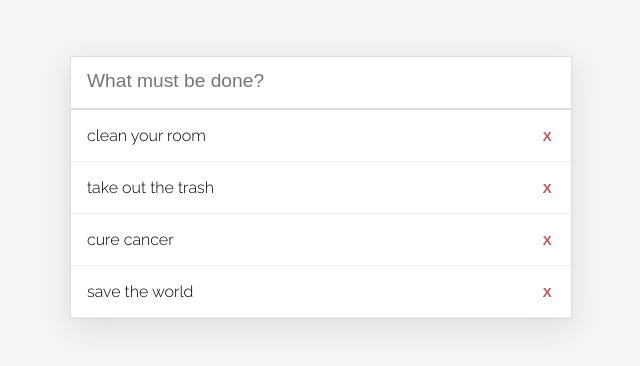
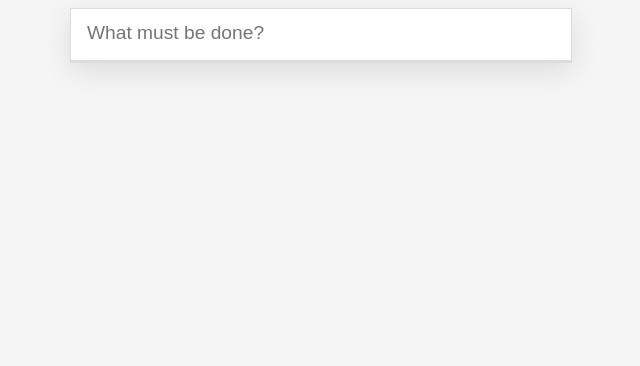
Before and after one commit to ProgrammingCoursesCT/ToDo-App, an Angular app: page / in a window 1280 px wide. Shown: the top 366 px of the page, without its empty margins (319-959 px from the left). Built offline with nearby package versions, Linux system fonts and the light colour scheme.

Commit message:
add some clean-ups

```diff
--- a/src/app/data.service.ts
+++ b/src/app/data.service.ts
@@ -4,7 +4,7 @@ import { BehaviorSubject } from 'rxjs/BehaviorSubject';
 @Injectable()
 export class DataService {
 
-  private _toDos = new BehaviorSubject(["clean your room", "take out the trash", "cure cancer", "save the world"]);
+private _toDos = new BehaviorSubject([]); // ["clean your room", "take out the trash", "cure cancer", "save the world"]
   toDos = this._toDos.asObservable();
 
   constructor() { }
--- a/src/styles.css
+++ b/src/styles.css
@@ -4,7 +4,7 @@
 
 body {
     background: #f5f5f5;
-    padding: 3em 0 0 0;
+    padding: 0 0 0 0;
     font-family: 'Raleway', 'Arial';
     color:#000;
 }
```
